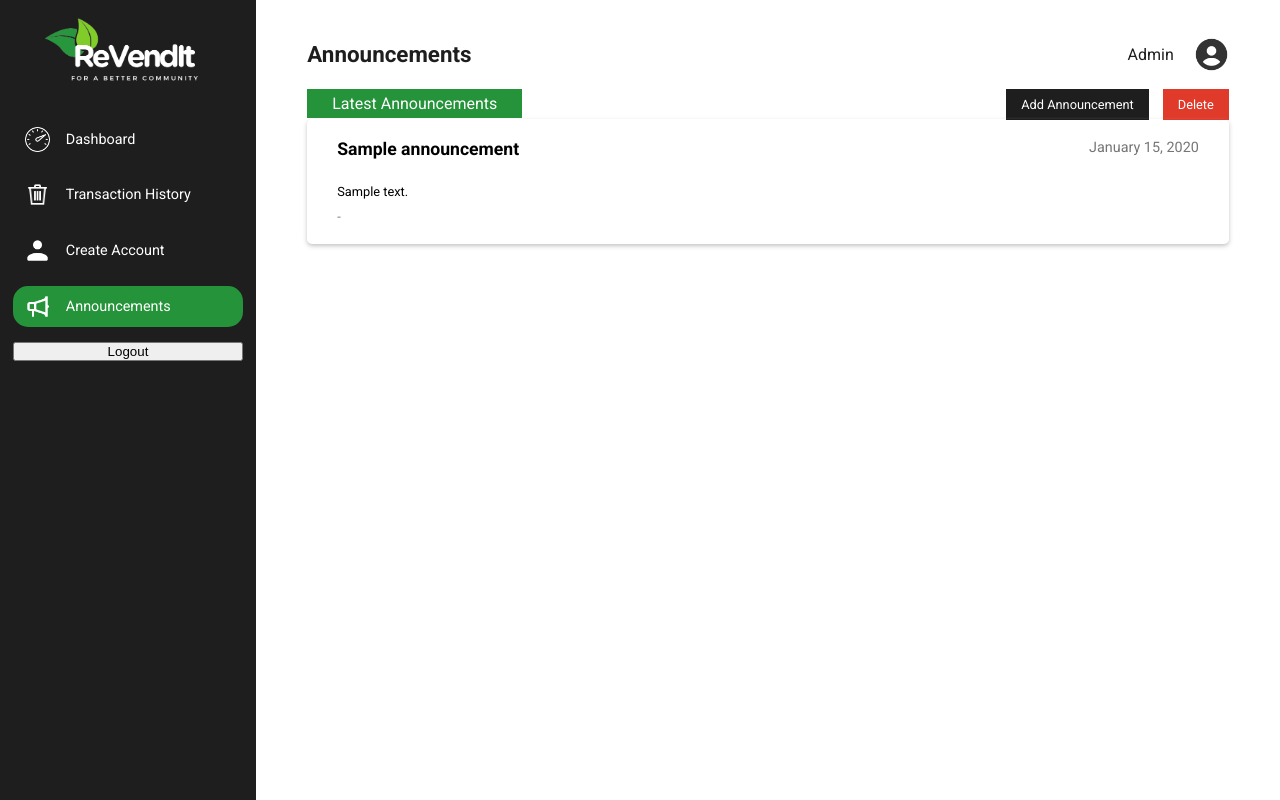
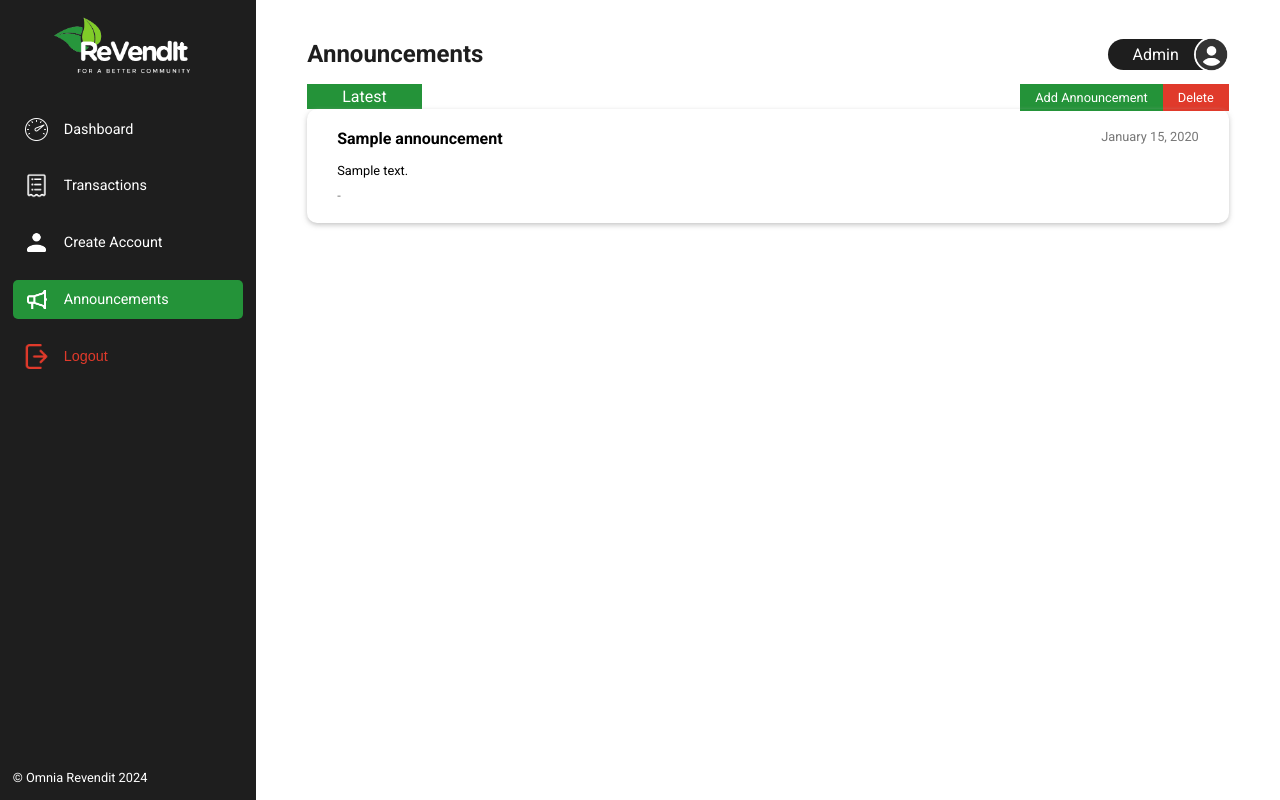
Before and after one commit to kurtouano/thesis-web, a PHP site: page /ThesisWeb/announcement.php in a window 1280 px wide. Run offline with PHP 8.4, Linux system fonts and the light colour scheme; tables that the repository leaves empty or names only in its code hold one stand-in row (values such as "Sample post"); some libraries are stand-ins or nearby versions.

Commit message:
Logout button functionality and padding changes in layout of main.css

```diff
--- a/ThesisWeb/announcement.php
+++ b/ThesisWeb/announcement.php
@@ -70,7 +70,7 @@ if ($_SERVER['REQUEST_METHOD'] == 'POST') {
             </a>
             <a href="history.php" class="nav-icons">
                 <img class="nav-icons-img" src="assets/bins-icon.png" alt="">
-                Transaction History
+                Transactions
             </a>
             <a href="create-acc.php" class="nav-icons">
                 <img class="nav-icons-img" src="assets/user-icon.png" alt="">
@@ -81,8 +81,15 @@ if ($_SERVER['REQUEST_METHOD'] == 'POST') {
                 Announcements
             </a>
 
-            <button class="logout-btn">Logout</button>
+            <button class="nav-icons logout-btn">
+                <img class="nav-icons-img" src="assets/logout-icon.png" alt="">
+                Logout
+            </button>
+
+            <p class=footer>&copy; Omnia Revendit 2024</p>
         </div>
+
+
     </nav>
 
     <main>
@@ -97,7 +104,7 @@ if ($_SERVER['REQUEST_METHOD'] == 'POST') {
         </div>
 
         <div class="announcement-grid">
-            <p class="announcement-latest-text">Latest Announcements</p>
+            <p class="announcement-latest-text">Latest</p>
             <button class="announcement-add">Add Announcement</button>
             <button class="announcement-delete" id="toggle-delete">Delete</button>
 
--- a/ThesisWeb/css/announcement.css
+++ b/ThesisWeb/css/announcement.css
@@ -2,14 +2,14 @@
   display: grid;
   grid-template-columns: 1fr;
   position: relative;
-  margin-top: 10px;
+  border-top: none;
 }
 
 .announcement-latest-text {
   position: absolute;
-  top: -30px;
+  top: -25px;
   background-color: var(--color-green-1);
-  padding: 5px 25px;
+  padding: 3px 35px;
   color: white;
   font-size: 1rem;
   font-weight: normal;
@@ -20,16 +20,16 @@
   font-size: 0.8rem;
 
   position: absolute;
-  top: -30px;
-  padding: 8px 15px;
+  top: -25px;
+  padding: 6px 15px;
   color: white;
   cursor: pointer;
   border: none;
 }
 
 .announcement-add {
-  right: 80px;
-  background-color: var(--color-black-1);
+  right: 66px;
+  background-color: var(--color-green-1);
 }
 
 .announcement-delete {
@@ -44,9 +44,9 @@
   right: 20px;
   font-size: .8rem;
   padding: 4px 8px;
-  background-color: var(--color-red-1);
+  background-color: #e03a2bd6;
+  border: none;
   color: white;
-  border: none;
 
   cursor: pointer;
 }
@@ -55,24 +55,25 @@
   text-wrap: wrap;
   position: relative;
   padding: 20px 30px;
-  box-shadow: 0px 2px 4px 0 rgba(175, 175, 175, 0.724);
+  box-shadow: 0px 2px 5px 0 rgba(175, 175, 175, 0.724);
   display: flex;
   flex-direction: column;
   justify-content: space-between;
-  border-radius: 5px;
+  border-radius: 10px;
+  margin-bottom: 5px;
 }
 
 .announcement-title {
   display: flex;
   flex-direction: row;
   justify-content: space-between;
-  font-size: 1.1rem;
+  font-size: 1rem;
   font-weight: bold;
-  margin-bottom: 25px;
+  margin-bottom: 15px;
 }
 
 .announcement-timestamp {
-  font-size: 0.9rem;
+  font-size: 0.8rem;
   font-weight: normal;
   color: var(--color-text-gray);
 }
--- a/ThesisWeb/css/main.css
+++ b/ThesisWeb/css/main.css
@@ -44,7 +44,6 @@ body {
 }
 
 .nav-logo {
-  font-size: var(--font-size-main);
   display: flex;
   flex-direction: row;
   justify-content: center;
@@ -52,13 +51,15 @@ body {
 }
 
 .nav-logo-img {
-  width: 180px;
+  width: 160px;
 }
 
 .nav-icons-div {
+  position: relative;
+  height: 100%;
   display: flex;
   flex-direction: column;
-  row-gap: 15px;
+  row-gap: 18px;
   padding: 5% 5%;
 }
 
@@ -68,7 +69,7 @@ body {
   align-items: center;
   font-size: 0.9rem;
   padding: 3% 5%;
-  border-radius: 15px;
+  border-radius: 5px;
 
   text-decoration: none;
   color: white;
@@ -82,9 +83,23 @@ body {
 }
 
 .nav-icons-img {
-  width: 27px;
-  height: 27px;
+  width: 25px;
+  height: 25px;
   padding-right: 7%;
+}
+
+.logout-btn {
+  color: var(--color-red-1);
+  background-color: transparent;
+  border: none;
+  cursor: pointer;
+}
+
+.footer {
+  position: absolute;
+  bottom: 15px;
+  font-size: 0.8rem;
+  color: white;
 }
 
 main {
@@ -95,7 +110,7 @@ main {
 }
 
 .top-nav {
-  padding: 4% 0;
+  padding: 4% 0 4% 0;
   display: flex;
   flex-direction: row;
   align-items: center;
@@ -104,12 +119,11 @@ main {
 
 .top-nav-title {
   color: var(--color-black-1);
-  font-size: 1.4rem;
+  font-size: 1.5rem;
   font-weight: bold;
 }
 
 .top-nav-user-div {
-  width: 145px;
   display: flex;
   flex-direction: row;
   align-items: center;
@@ -117,9 +131,12 @@ main {
 }
 
 .top-nav-user-name {
-  padding-right: 20px;
-  color: var(--color-black-1);
+  background-color: var(--color-black-1);
+  color: white;
+  padding: 6px 25px;
+  margin-right: -10px;
   font-size: 1rem;
+  border-radius: 20px 0 0 20px;
 }
 
 .top-nav-user-icon {
```
Also changed, not shown: ThesisWeb/create-acc.php (+8 -1 lines), ThesisWeb/css/login.css (+13 -10 lines), ThesisWeb/dashboard.php (+10 -1 lines), ThesisWeb/history.php (+10 -3 lines), ThesisWeb/js/logout-listener.js (added, +25 -0 lines), ThesisWeb/login.php (+4 -4 lines), ThesisWeb/logout-clear.php (added, +7 -0 lines), ThesisWeb/require/login-require.php (added, +13 -0 lines), ThesisWeb/user-announcement.php (+10 -4 lines), ThesisWeb/user-dashboard.php (+11 -7 lines), ThesisWeb/assets/bins-icon.png, ThesisWeb/assets/login-bg.jpg, ThesisWeb/assets/login-bg2.jpg (deleted), ThesisWeb/assets/logout-icon.png (added).
